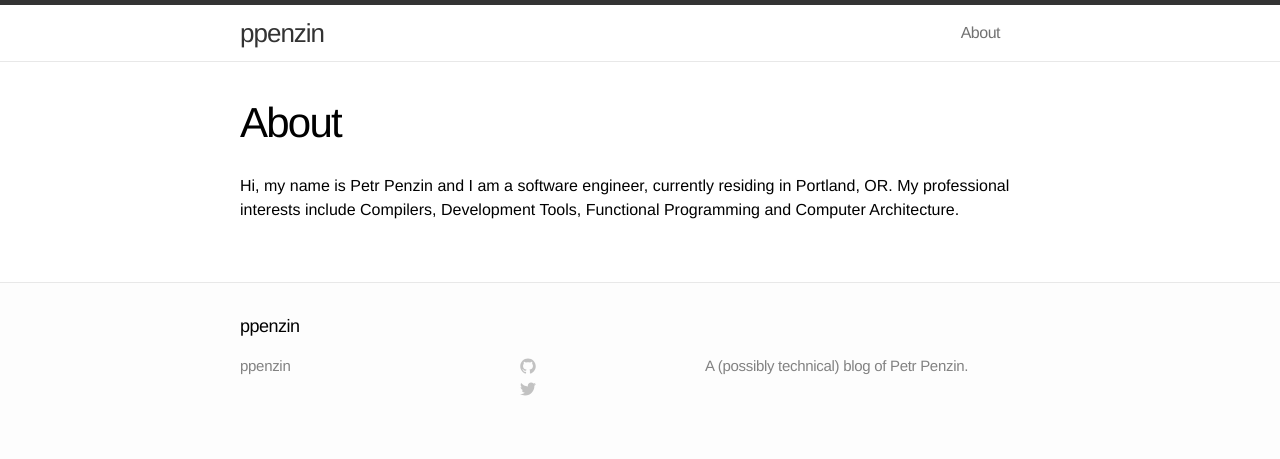
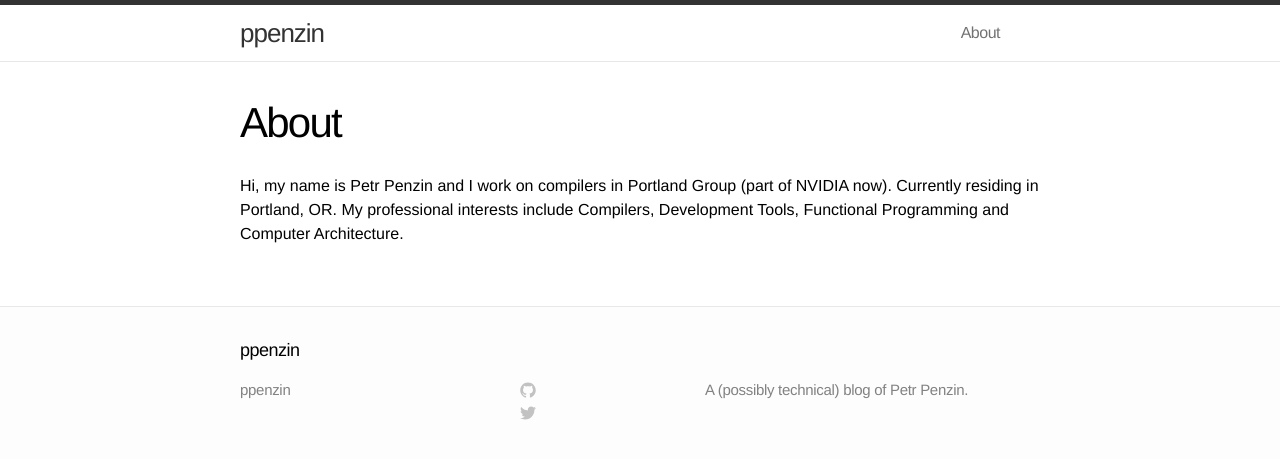
Before and after one commit to ppenzin/ppenzin.github.io, a Jekyll site: the page built from about.md, in a window 1280 px wide. Shown: the top 459 px of the page. Built offline with Jekyll 4.4.1, drawn with Linux system fonts in a browser that asks for light colours.

Commit message:
Updated current employer in About

```diff
--- a/about.md
+++ b/about.md
@@ -3,6 +3,7 @@ layout: page
 title: About
 permalink: /about/
 ---
-Hi, my name is Petr Penzin and I am a software engineer, currently residing in
-Portland, OR. My professional interests include Compilers, Development Tools,
-Functional Programming and Computer Architecture.
+Hi, my name is Petr Penzin and I work on compilers in Portland Group (part of
+NVIDIA now). Currently residing in Portland, OR. My professional interests
+include Compilers, Development Tools, Functional Programming and Computer
+Architecture.
```
